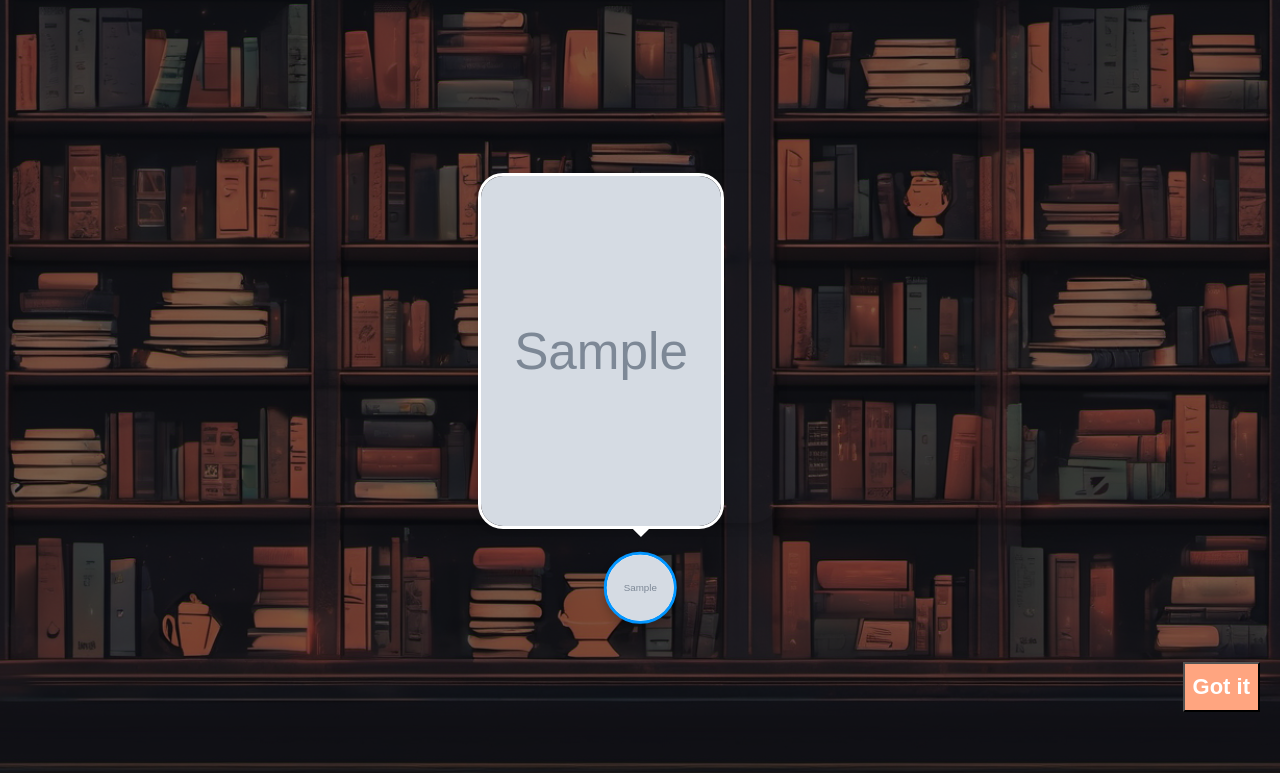
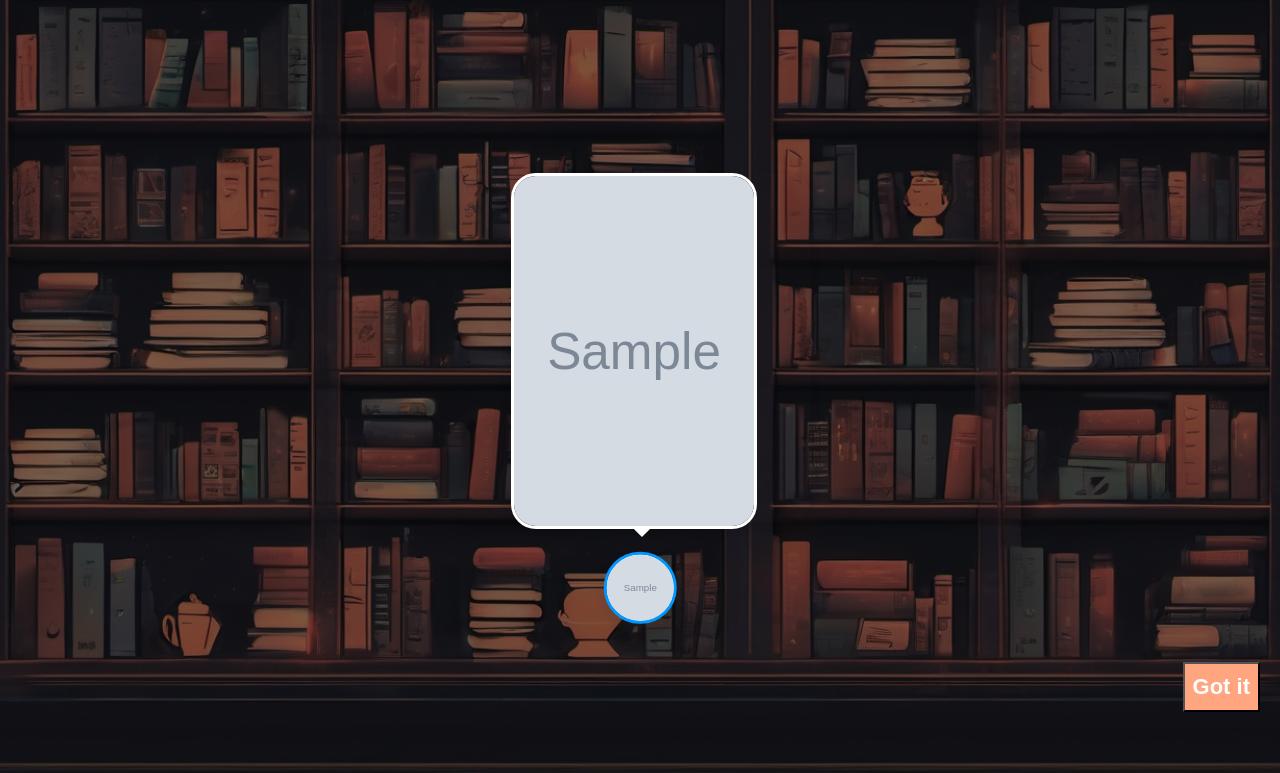
Before and after one commit to karendcl/recommend-books, a Django app: template src/templates/Recommended.html in a window 1280 px wide. Shown: the part 68-841 px from the top of the page. Run offline with Django 5.2, Linux system fonts and the light colour scheme; the template is opened without the code that fills it: most values are stand-ins (such as "Sample title", 1, 10 or a date in 2020); grey boxes marked "Sample" are stand-in pictures.

Commit message:
Satisfying Karen's Whim😒

```diff
--- a/src/static/Styles.css
+++ b/src/static/Styles.css
@@ -28,7 +28,7 @@
   width: 70px;
   margin: 0 5px;
   cursor: pointer;
-  box-shadow: 0 5px 10px rgba(0, 0, 0, 0.25);
+  box-shadow: 0 5px 10px rgba(56, 55, 55, 0.25);
   border-radius: 50%;
   background: #fff;
 }
@@ -57,7 +57,7 @@
   height: 350px;
   width: 300px;
   bottom: 100px;
-  left: 33%;
+  left: 80%;
   z-index: 0;
   transform: translateX(-50%);
   border-radius: 25px;
@@ -69,7 +69,7 @@
 .icon-image:hover .hover-image{
   left: -200px;
   z-index: 12;
-  transform: translateX(70px);
+  transform: translateX(105px);
   transition: left 0.5s ease, z-index 0s, transform 0.5s ease;
   transition-delay: 0s, 0.5s, 0.5s;
 }
@@ -93,7 +93,7 @@
   height: 20px;
   width: 20px;
   background: #fff;
-  left: 50%;
+  left: 40%;
   bottom: -7px;
   transform: rotate(45deg) translateX(-50%);
   z-index: -1;
```
